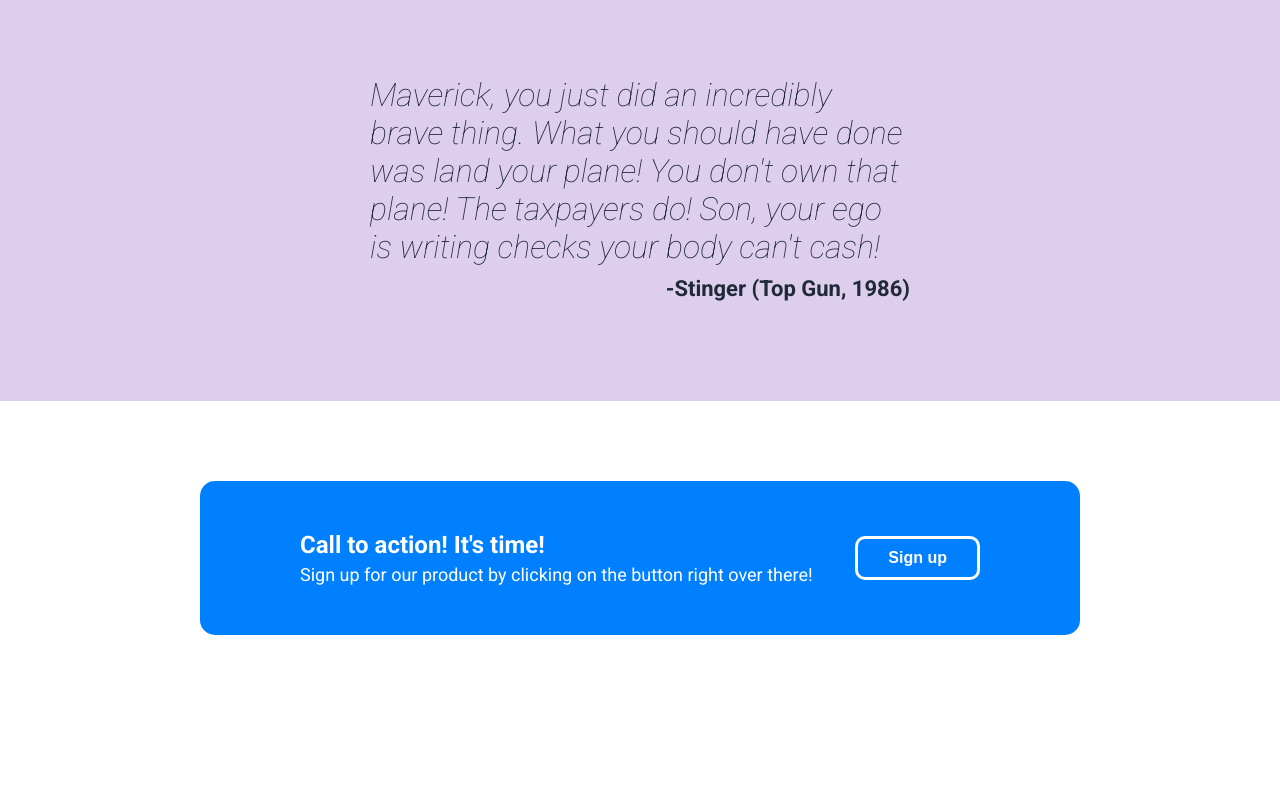
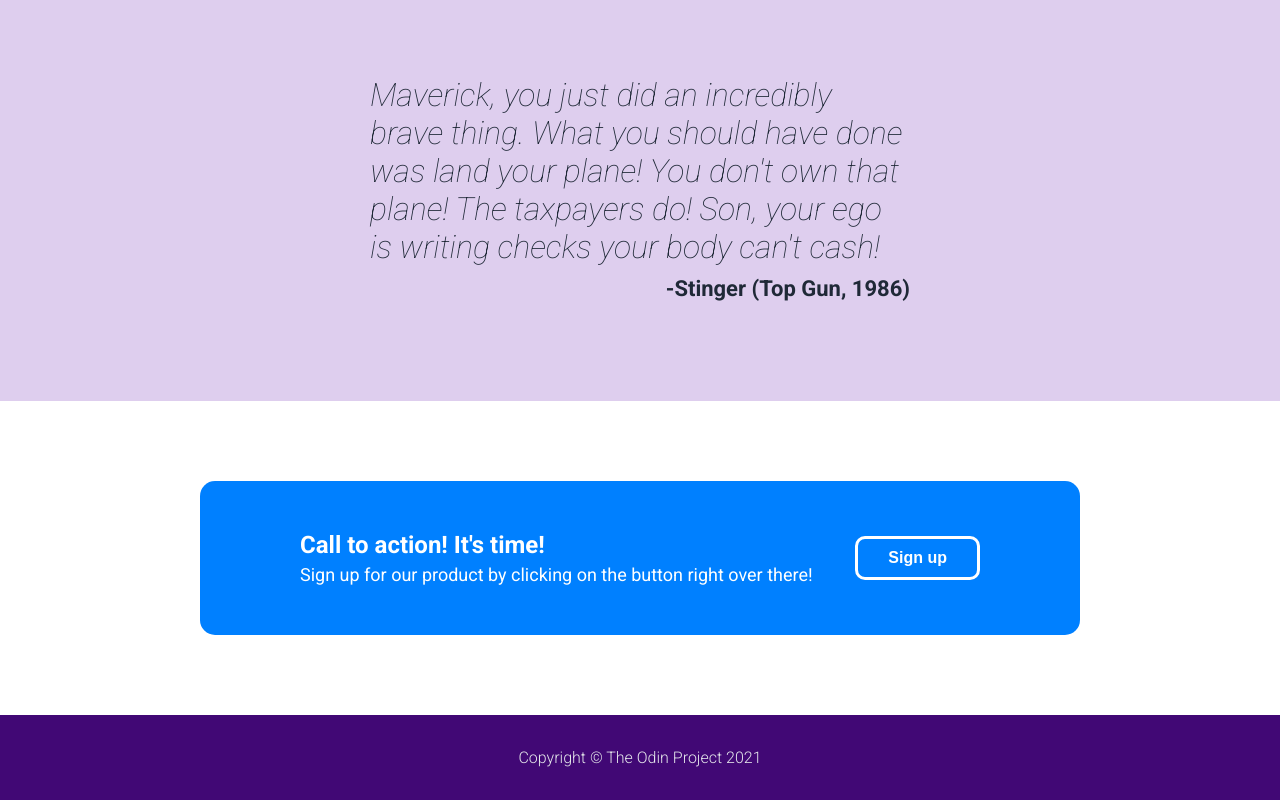
Before and after one commit to ishmumr7/awesome, a plain HTML site: page index.html in a window 1280 px wide. Shown: the part 1101-1901 px from the top of the page. Before the commit the page ends 1816 px from the top, so only its background shows below. Drawn offline with Linux system fonts and the light colour scheme.

Commit message:
Add footer and style

```diff
--- a/css/style.css
+++ b/css/style.css
@@ -197,3 +197,19 @@ a {
     font-weight: 700;
     border-radius: 10px;
 }
+
+
+/* Footer */
+
+.footer {
+    background-color: #410875;
+    height: 85px;
+    display: flex;
+    justify-content: center;
+    align-items: center;
+}
+
+.footer .copyright {
+    color: #e5e7eb;
+    font-weight: 300;
+}
--- a/index.html
+++ b/index.html
@@ -84,6 +84,10 @@
         </div>
     </div>
 
+    <div class="footer">
+        <div class="copyright">Copyright &copy; The Odin Project 2021</div>
+    </div>
+
 </body>
 
 </html>
```
